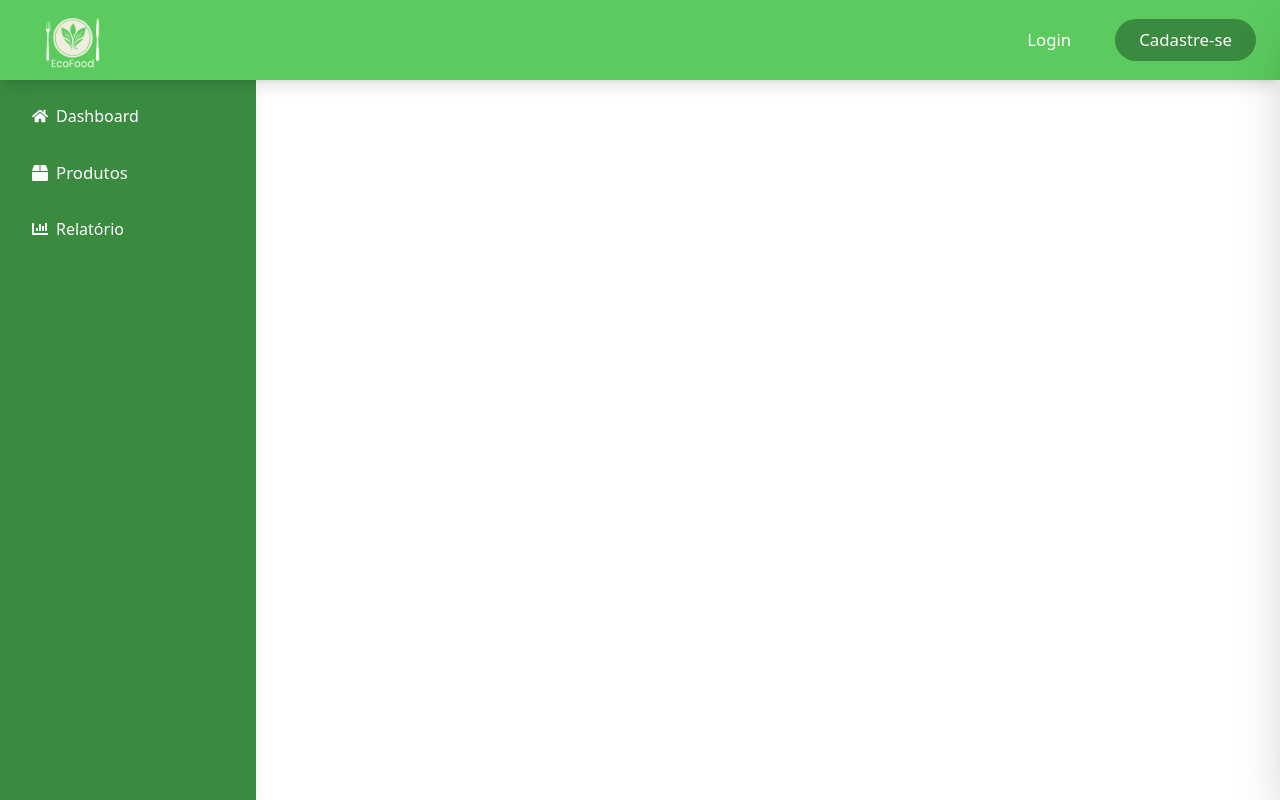
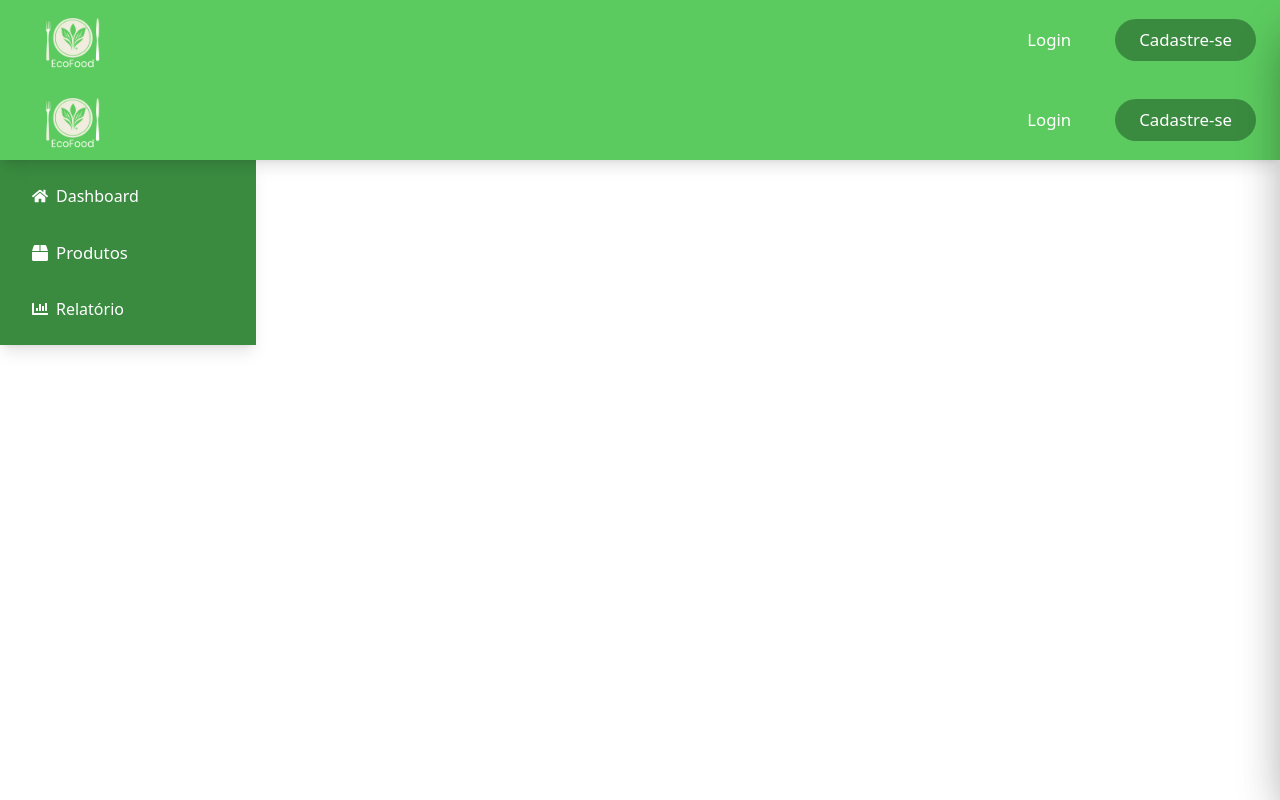
Before and after one commit to yuribodo/a-base-vem-forte, a Next.js app in the folder Front/: page / in a window 1280 px wide. Built offline with nearby package versions, Linux system fonts and the light colour scheme.

Commit message:
feaT: create a layout content and wrapp rootlayout with provider

```diff
--- /dev/null
+++ b/Front/app/(root)/layout.tsx
@@ -0,0 +1,34 @@
+'use client'
+import SideBar from "@/components/Layout/SideBar";
+import Header from "@/components/Layout/Header";
+import AuthProvider from "@/context/AuthContext";
+import "../../styles/globals.css";
+import useAuthContext from "@/hooks/useAuthContext";
+
+export default function RootLayout({
+	children,
+}: Readonly<{
+	children: React.ReactNode;
+}>) {
+	return (
+		<html lang="pt-br">
+			<AuthProvider>
+				<LayoutContent>{children}</LayoutContent>
+			</AuthProvider>
+		</html>
+	);
+}
+
+function LayoutContent({ children }: { children: React.ReactNode }) {
+	const { isLogged } = useAuthContext()!;
+
+	return (
+		<body className="h-screen flex flex-col">
+			<Header />
+			<div className="flex flex-grow w-full">
+				{isLogged && <SideBar className="hidden lg:block" />}
+				<main className="flex-grow">{children}</main>
+			</div>
+		</body>
+	);
+}
```
